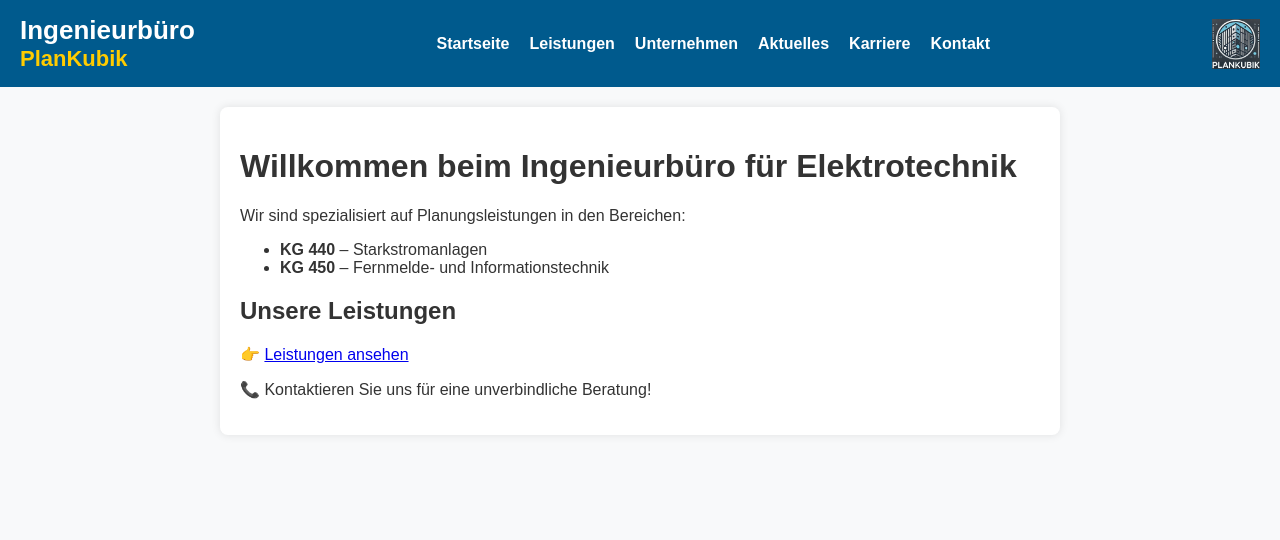
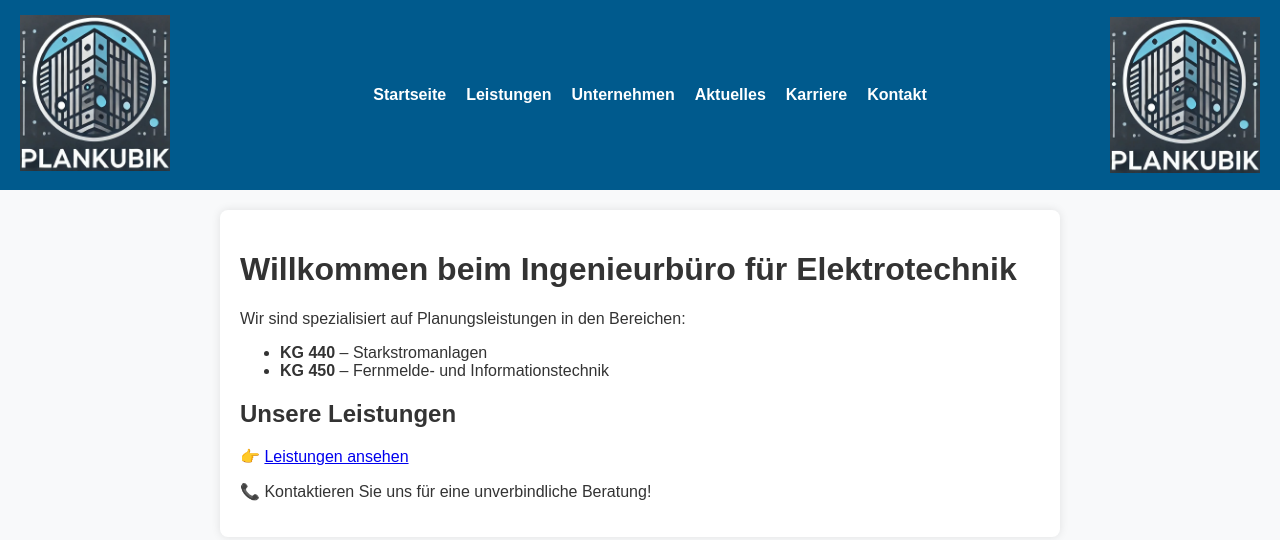
Before and after one commit to KukasLee/ibwebsite, a Jekyll site: the page built from index.md, in a window 1280 px wide. Shown: the top 540 px of the page. Built offline with Jekyll 4.4.1, drawn with Linux system fonts in a browser that asks for light colours.

Commit message:
Add files via upload

```diff
--- a/_layouts/default.html
+++ b/_layouts/default.html
@@ -36,6 +36,14 @@
 				nav.show { display: block; }
 				img { margin-top: 10px; }
 			}
+
+			header img {
+				width: 150px;       /* Standardbreite, hier kannst du den Wert anpassen */
+				max-width: 100%;    /* Stellt sicher, dass das Bild nicht größer als sein Container wird */
+				height: auto;       /* Bewahrt das Seitenverhältnis */
+				}
+
+
 		</style>
 		<script>
 			function toggleMenu() {
@@ -47,9 +55,10 @@
 	<body>
 
 	<header>
-		<a href="index.html" class="logo-text">
-			Ingenieurbüro <span>PlanKubik</span>
+		<a href="/index.html">
+			<img src="/assets/Logo.jpg" alt="Logo">
 		</a>
+
 		<div class="menu-toggle" onclick="toggleMenu()">☰</div>
 
 		<nav id="mobile-nav">
```
